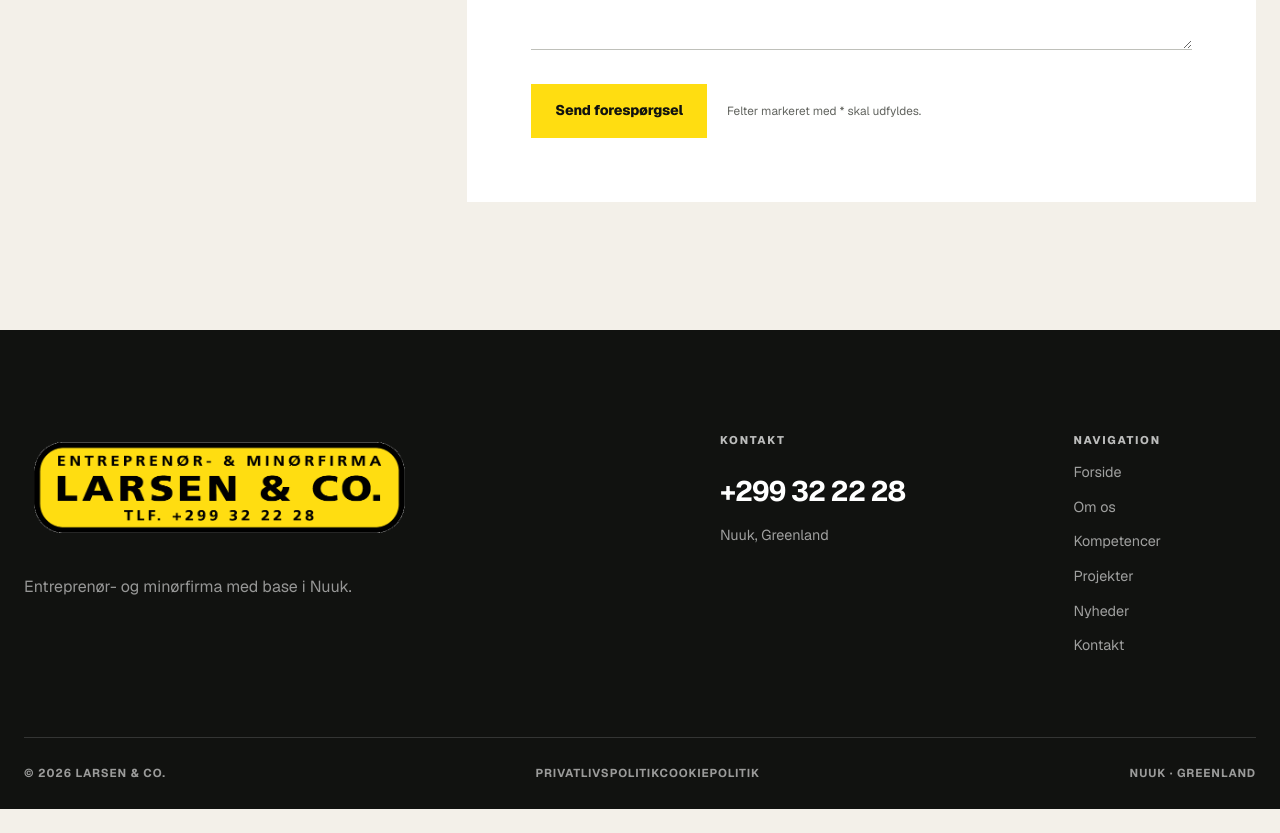
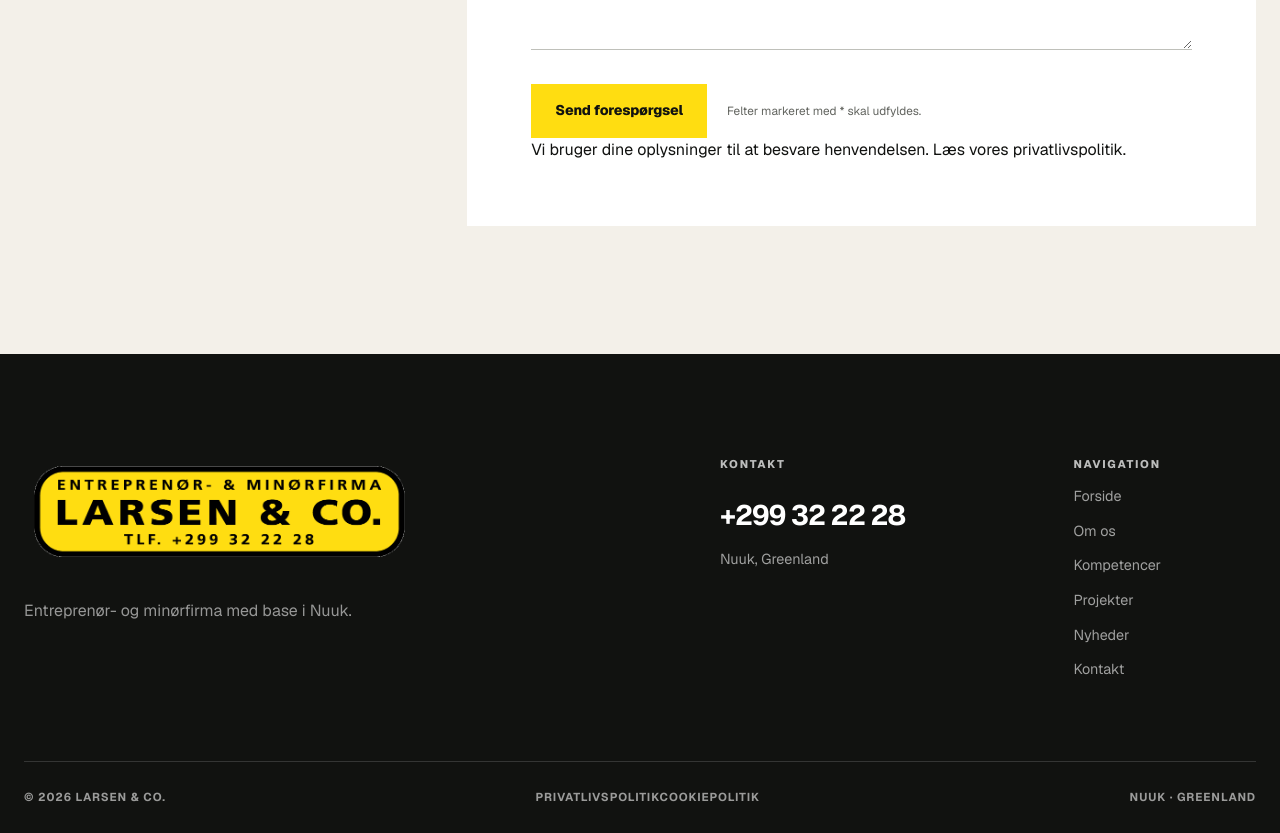
Before and after one commit to tillussavakkit/larsen-co-website-demo, a Next.js app: page /kontakt in a window 1280 px wide. Shown: the part 1520-2353 px from the top of the page. Before the commit the page ends 2329 px from the top, so only its background shows below. Built offline with nearby package versions, Linux system fonts and the light colour scheme; no server answers.

Commit message:
Add legal information integration: components/contact-form.tsx

```diff
--- a/components/contact-form.tsx
+++ b/components/contact-form.tsx
@@ -173,6 +173,11 @@ export function ContactForm({ phone }: { phone: string }) {
         <p>Felter markeret med * skal udfyldes.</p>
       </div>
 
+      <p className="contact-form__privacy">
+        Vi bruger dine oplysninger til at besvare henvendelsen. Læs vores{' '}
+        <a href="/privatlivspolitik">privatlivspolitik</a>.
+      </p>
+
       <div className="form-status" aria-live="polite" aria-atomic="true">
         {status === 'success' && (
           <div className="form-status__message form-status__message--success">
```
